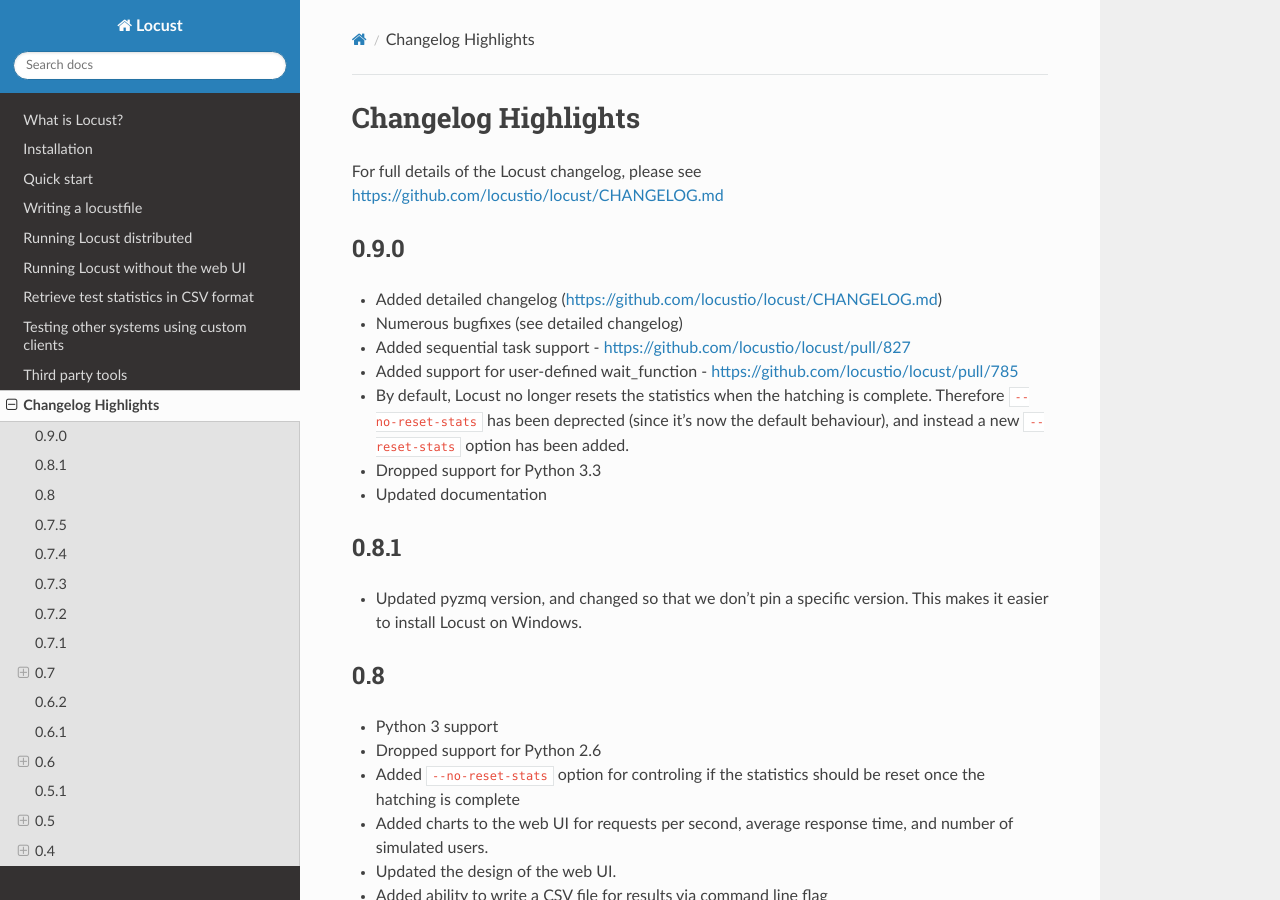
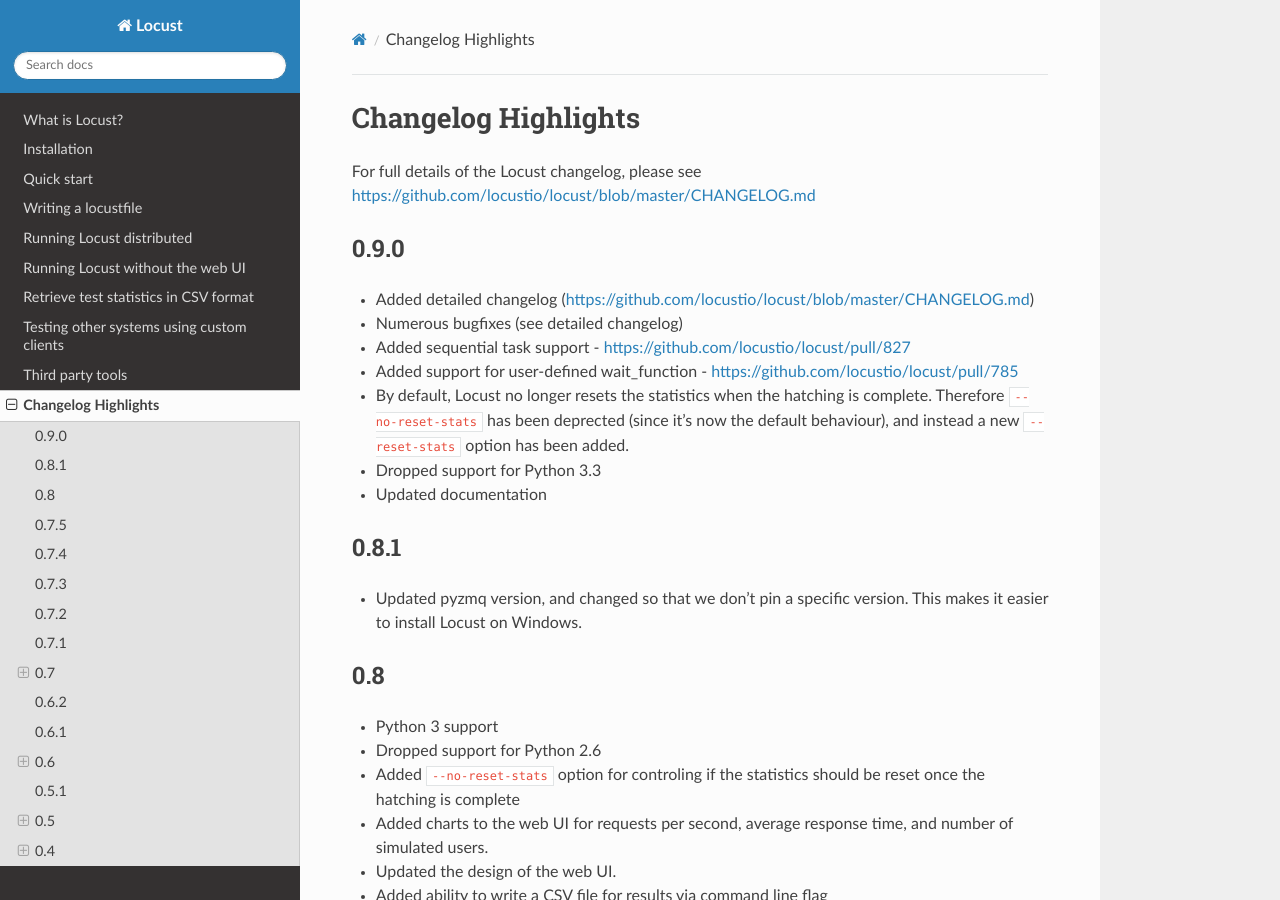
Before and after one commit to locustio/locust, a Sphinx documentation site: the page built from docs/changelog.rst, in a window 1280 px wide and 900 px high. Built offline with Sphinx 7.4.7 and the Read the Docs theme 2.0.0, drawn with Linux system fonts in a browser that asks for light colours; pages that are not in the unit, such as notebooks, are missing from menus; some of the changed lines change nothing that is shown.

Commit message:
Fix links to changelog in changelog

```diff
--- a/docs/changelog.rst
+++ b/docs/changelog.rst
@@ -2,13 +2,13 @@
 Changelog Highlights
 ####################
 
-For full details of the Locust changelog, please see https://github.com/locustio/locust/CHANGELOG.md
+For full details of the Locust changelog, please see https://github.com/locustio/locust/blob/master/CHANGELOG.md
 
 
 0.9.0
 =====
 
-* Added detailed changelog (https://github.com/locustio/locust/CHANGELOG.md)
+* Added detailed changelog (https://github.com/locustio/locust/blob/master/CHANGELOG.md)
 * Numerous bugfixes (see detailed changelog)
 * Added sequential task support - https://github.com/locustio/locust/pull/827
 * Added support for user-defined wait_function - https://github.com/locustio/locust/pull/785
```
